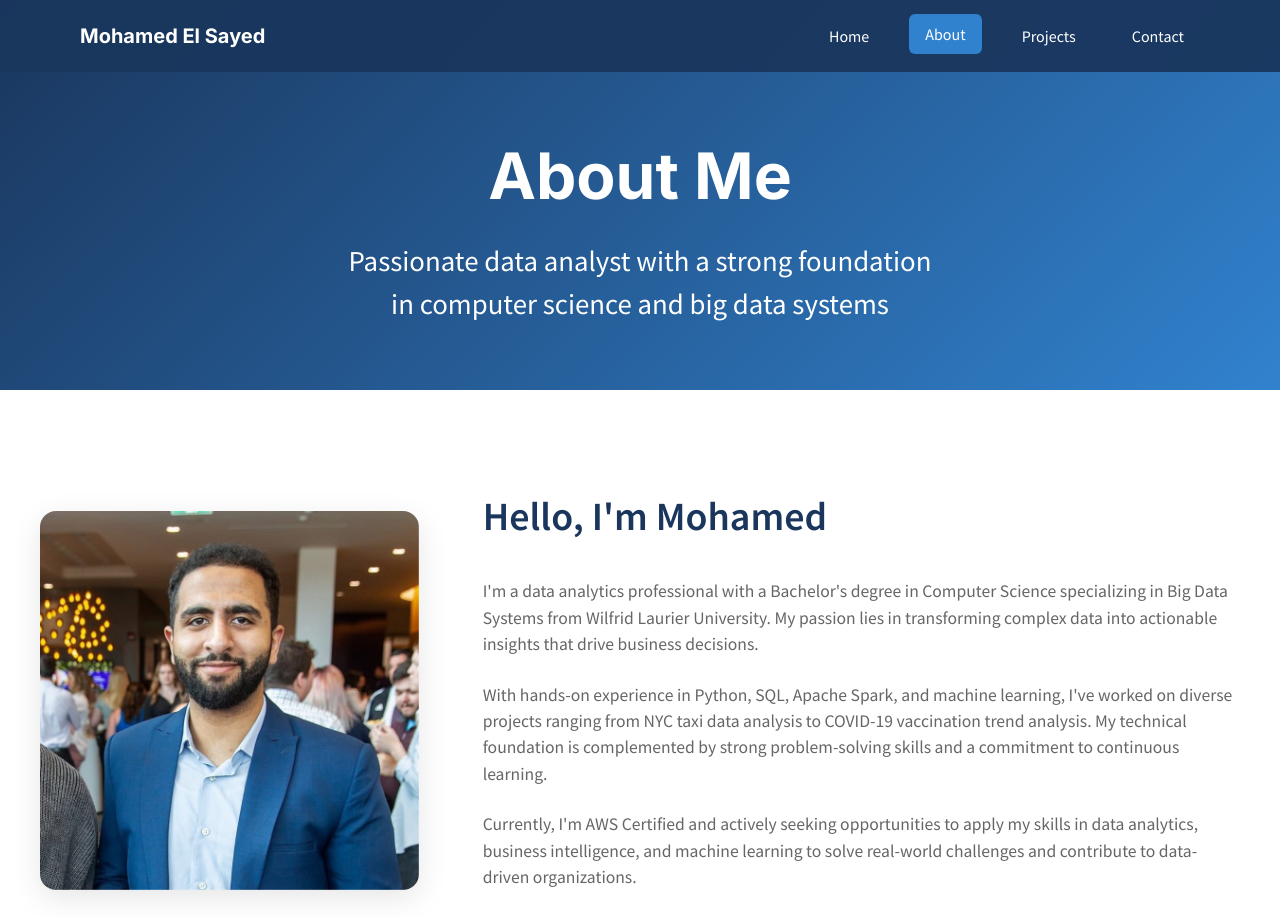
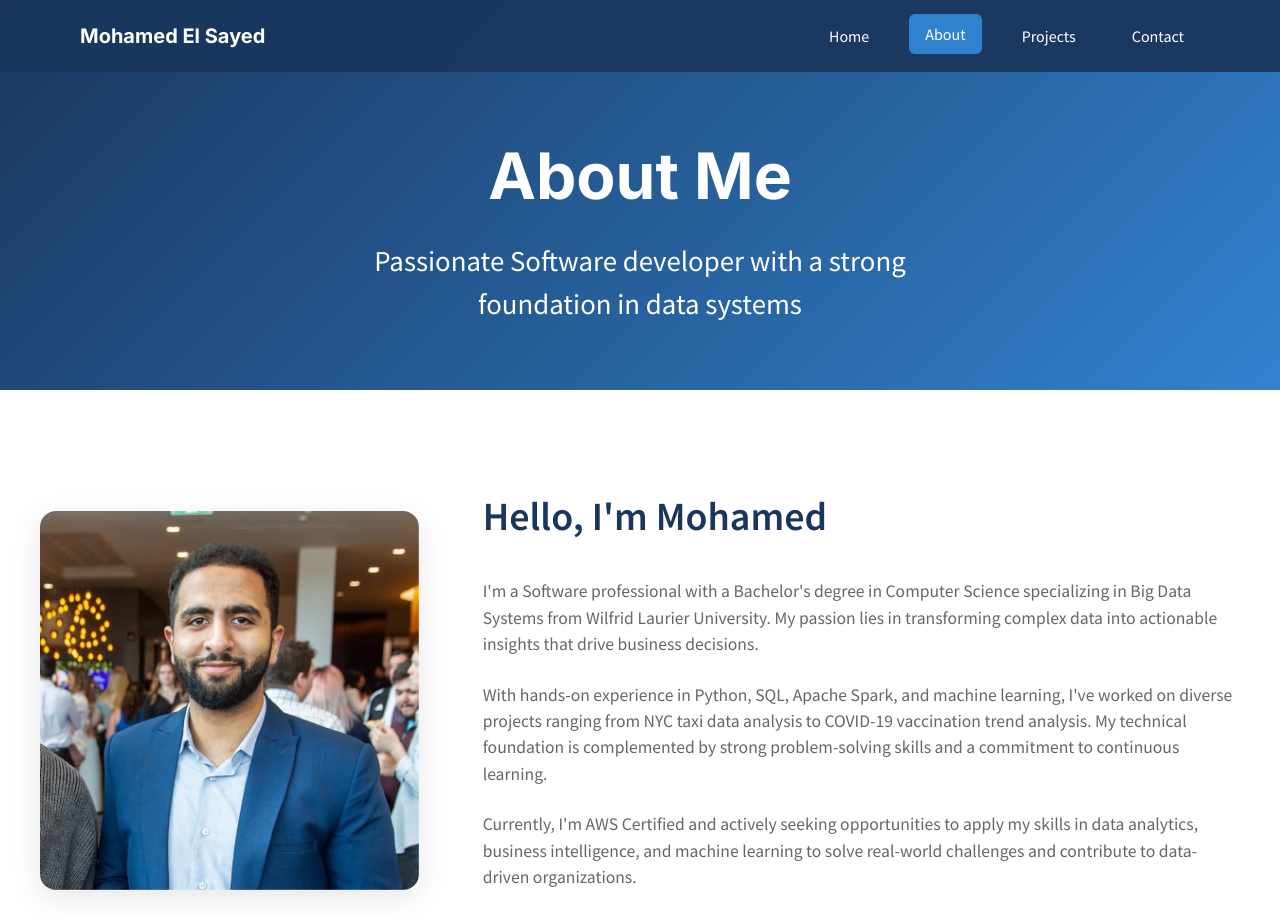
Before and after one commit to mohamedelsayed652/Mohameds-website, a plain HTML site: page about.html in a window 1280 px wide. Shown: the top 917 px of the page. Drawn offline with nearby package versions, Linux system fonts and the light colour scheme.

Commit message:
Update about.html

```diff
--- a/about.html
+++ b/about.html
@@ -495,7 +495,7 @@
         <div class="max-w-4xl mx-auto px-4">
             <h1 class="page-title font-display animate-on-scroll">About Me</h1>
             <p class="page-subtitle animate-on-scroll">
-                Passionate data analyst with a strong foundation in computer science and big data systems
+                Passionate Software developer with a strong foundation in data systems
             </p>
         </div>
     </section>
@@ -509,7 +509,7 @@
             <div class="intro-content animate-on-scroll">
                 <h2>Hello, I'm Mohamed</h2>
                 <p>
-                    I'm a data analytics professional with a Bachelor's degree in Computer Science
+                    I'm a Software professional with a Bachelor's degree in Computer Science
                     specializing in Big Data Systems from Wilfrid Laurier University. My passion lies
                     in transforming complex data into actionable insights that drive business decisions.
                 </p>
@@ -647,7 +647,7 @@
     <!-- Footer -->
     <footer class="footer">
         <div class="max-w-6xl mx-auto px-4">
-            <p>&copy; 2024 Mohamed El Sayed. All rights reserved.</p>
+            <p>&copy; 2025 Mohamed El Sayed. All rights reserved.</p>
         </div>
     </footer>
 
```
